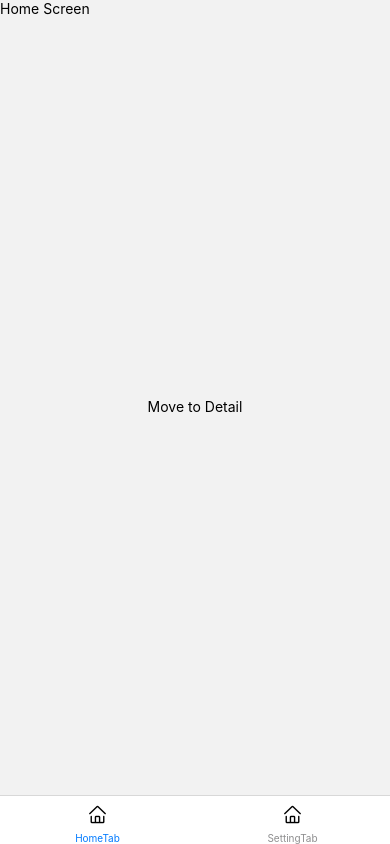
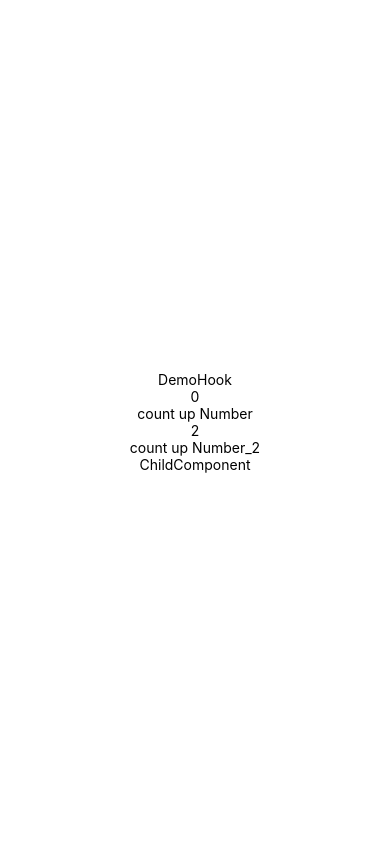
Before and after one commit to DamianHuynh/RN04, a React Native app: screen / in a window 390 px wide. Built offline with nearby package versions, Linux system fonts and the light colour scheme.

Commit message:
React Hook

```diff
--- a/App.js
+++ b/App.js
@@ -25,6 +25,7 @@ import Lifecycle from './src/Lifecycle';
 import DemoCallAPI from './src/DemoCallAPI';
 import LoginScreen from './src/LoginUI';
 import RootApp from './src/Navigation';
+import DemoHook from './src/Hook/DemoHook';
 
 const App = () => {
   return (
@@ -50,7 +51,8 @@ const App = () => {
         {/* <DemoRedux /> */}
         {/* <DemoCallAPI /> */}
         {/* <LoginScreen /> */}
-        <RootApp />
+        {/* <RootApp /> */}
+        <DemoHook />
       </NavigationContainer>
     </Provider>
   );
--- a/babel.config.js
+++ b/babel.config.js
@@ -1,3 +1,4 @@
 module.exports = {
   presets: ['module:metro-react-native-babel-preset'],
+  plugins: ['react-native-reanimated/plugin'],
 };
--- a/index.js
+++ b/index.js
@@ -5,5 +5,6 @@
 import {AppRegistry} from 'react-native';
 import App from './App';
 import {name as appName} from './app.json';
+import 'react-native-gesture-handler';
 
 AppRegistry.registerComponent(appName, () => App);
--- a/package.json
+++ b/package.json
@@ -12,13 +12,16 @@
   },
   "dependencies": {
     "@react-navigation/bottom-tabs": "^6.2.0",
+    "@react-navigation/drawer": "^6.3.1",
     "@react-navigation/native": "^6.0.8",
     "@react-navigation/native-stack": "^6.5.0",
     "axios": "^0.26.0",
     "formik": "^2.2.9",
     "react": "17.0.2",
     "react-native": "0.66.4",
+    "react-native-gesture-handler": "^2.3.1",
     "react-native-linear-gradient": "^2.5.6",
+    "react-native-reanimated": "^2.4.1",
     "react-native-safe-area-context": "^4.1.2",
     "react-native-screens": "^3.13.1",
     "react-native-vector-icons": "^9.0.0",
--- /dev/null
+++ b/src/Hook/ChildComponent.js
@@ -0,0 +1,13 @@
+import {StyleSheet, Text, View} from 'react-native';
+import React, {memo} from 'react';
+
+const ChildComponent = () => {
+  console.log('render ChildComponent');
+  return (
+    <View>
+      <Text>ChildComponent</Text>
+    </View>
+  );
+};
+
+export default memo(ChildComponent);
--- /dev/null
+++ b/src/Hook/DemoHook.js
@@ -0,0 +1,58 @@
+import {StyleSheet, Text, View} from 'react-native';
+import React, {useState, useEffect, useCallback, useMemo} from 'react';
+import ChildComponent from './ChildComponent';
+
+const DemoHook = () => {
+  // const [state, setState] = useState({number: 0, name: 'Name'});
+  const [number, setNumber] = useState(0);
+  const [number_2, setNumber_2] = useState(2);
+  const arrayNumber = useMemo(() => [number, number_2], []);
+
+  const countUp = useCallback(() => {
+    console.log('useCallback', number);
+    setNumber(number + 1);
+  }, [number]);
+
+  const countUp_2 = () => setNumber_2(number_2 + 2);
+  // const changeName = () =>
+  // setState({...state, name: state.name + state.number});
+  // console.log(number);
+
+  useEffect(() => {
+    console.log('componentDidMount');
+  }, []);
+
+  useEffect(() => {
+    console.log('componentDidUpdate', number_2);
+  }, [number_2]);
+
+  return (
+    <View style={styles.container}>
+      <Text>DemoHook</Text>
+      <NumberView number={number} />
+      <Text onPress={countUp}>count up Number</Text>
+      <Text>{number_2}</Text>
+      <Text onPress={countUp_2}>count up Number_2</Text>
+      <ChildComponent countUp={countUp} />
+    </View>
+  );
+};
+
+export default DemoHook;
+
+const NumberView = ({number}) => {
+  useEffect(() => {
+    return () => {
+      console.log('componentWillUnmount');
+    };
+  }, []);
+  return <Text>{number}</Text>;
+};
+
+const styles = StyleSheet.create({
+  container: {
+    flex: 1,
+    justifyContent: 'center',
+    alignItems: 'center',
+  },
+});
--- /dev/null
+++ b/src/Navigation/RootDrawer.js
@@ -0,0 +1,18 @@
+import {Text, View} from 'react-native';
+import React, {Component} from 'react';
+import {createDrawerNavigator} from '@react-navigation/drawer';
+import {HomeScreen, SettingScreen} from '.';
+import RootStack from './RootStack';
+
+const Drawer = createDrawerNavigator();
+
+export default class RootDrawer extends Component {
+  render() {
+    return (
+      <Drawer.Navigator>
+        <Drawer.Screen name="Home-Drawer" component={RootStack} />
+        <Drawer.Screen name="Setting-Drawer" component={SettingScreen} />
+      </Drawer.Navigator>
+    );
+  }
+}
--- /dev/null
+++ b/src/Navigation/RootStack.js
@@ -0,0 +1,21 @@
+import {Text, View} from 'react-native';
+import React, {Component} from 'react';
+import {createNativeStackNavigator} from '@react-navigation/native-stack';
+import {HomeScreen, DetailScreen} from '.';
+
+const Stack = createNativeStackNavigator();
+
+export default class RootStack extends Component {
+  render() {
+    return (
+      <Stack.Navigator screenOptions={{headerShown: false}}>
+        <Stack.Screen name="Home" component={HomeScreen} />
+        <Stack.Screen
+          name="Detail"
+          component={DetailScreen}
+          initialParams={{id: '', message: ''}}
+        />
+      </Stack.Navigator>
+    );
+  }
+}
--- /dev/null
+++ b/src/Navigation/RootTab.js
@@ -0,0 +1,26 @@
+import React, {Component} from 'react';
+import RootStack from './RootStack';
+import AntIcon from 'react-native-vector-icons/AntDesign';
+import {createBottomTabNavigator} from '@react-navigation/bottom-tabs';
+import {SettingScreen} from '.';
+
+const Tab = createBottomTabNavigator();
+
+export default class RootTab extends Component {
+  render() {
+    return (
+      <Tab.Navigator screenOptions={{headerShown: false}}>
+        <Tab.Screen
+          name="HomeTab"
+          component={RootStack}
+          options={{tabBarIcon: () => <AntIcon name="home" size={20} />}}
+        />
+        <Tab.Screen
+          name="SettingTab"
+          component={SettingScreen}
+          options={{tabBarIcon: () => <AntIcon name="home" size={20} />}}
+        />
+      </Tab.Navigator>
+    );
+  }
+}
--- a/src/Navigation/index.js
+++ b/src/Navigation/index.js
@@ -1,17 +1,21 @@
 import {Text, View, SafeAreaView} from 'react-native';
 import React, {Component} from 'react';
-import {createNativeStackNavigator} from '@react-navigation/native-stack';
-import {createBottomTabNavigator} from '@react-navigation/bottom-tabs';
-import AntIcon from 'react-native-vector-icons/AntDesign';
+import RootTab from './RootTab';
+import RootDrawer from './RootDrawer';
 
-class HomeScreen extends Component {
+export class HomeScreen extends Component {
   render() {
-    console.log(JSON.stringify(this.props, null, 2));
     return (
       <SafeAreaView style={{flex: 1}}>
         <Text>Home Screen</Text>
         <View style={{flex: 1, justifyContent: 'center', alignItems: 'center'}}>
-          <Text onPress={() => this.props.navigation.navigate('Detail')}>
+          <Text
+            onPress={() =>
+              this.props.navigation.navigate('Detail', {
+                id: 1,
+                message: 'Hello Route',
+              })
+            }>
             Move to Detail
           </Text>
         </View>
@@ -20,7 +24,7 @@ class HomeScreen extends Component {
   }
 }
 
-class SettingScreen extends Component {
+export class SettingScreen extends Component {
   render() {
     return (
       <SafeAreaView style={{flex: 1}}>
@@ -32,12 +36,19 @@ class SettingScreen extends Component {
     );
   }
 }
-class DetailScreen extends Component {
+export class DetailScreen extends Component {
   render() {
+    console.log(this.props);
+    const {
+      route: {params},
+    } = this.props;
     return (
       <SafeAreaView style={{flex: 1}}>
         <Text>Detail Screen</Text>
         <View style={{flex: 1, justifyContent: 'center', alignItems: 'center'}}>
+          <Text>
+            {params.id} - {params.message}
+          </Text>
           <Text onPress={() => this.props.navigation.push('Detail')}>
             Move another Detail
           </Text>
@@ -51,57 +62,8 @@ class DetailScreen extends Component {
   }
 }
 
-class RootStack extends Component {
+export default class RootApp extends Component {
   render() {
-    return (
-      <Stack.Navigator screenOptions={{headerShown: false}}>
-        <Stack.Screen name="Home" component={HomeScreen} />
-        <Stack.Screen name="Detail" component={DetailScreen} />
-      </Stack.Navigator>
-    );
+    return <RootDrawer />;
   }
 }
-class SettingStack extends Component {
-  render() {
-    return (
-      <Stack.Navigator screenOptions={{headerShown: false}}>
-        <Stack.Screen name="Setting" component={SettingScreen} />
-        <Stack.Screen name="Detail" component={DetailScreen} />
-      </Stack.Navigator>
-    );
-  }
-}
-
-class RootTab extends Component {
-  render() {
-    return (
-      <Tab.Navigator screenOptions={{headerShown: false}}>
-        <Tab.Screen
-          name="HomeTab"
-          component={RootStack}
-          options={{tabBarIcon: () => <AntIcon name="home" size={20} />}}
-        />
-        <Tab.Screen
-          name="SettingTab"
-          component={SettingScreen}
-          options={{tabBarIcon: () => <AntIcon name="home" size={20} />}}
-        />
-      </Tab.Navigator>
-    );
-  }
-}
-
-const Stack = createNativeStackNavigator();
-const Tab = createBottomTabNavigator();
-
-export default class RootApp extends Component {
-  render() {
-    return (
-      // <Stack.Navigator screenOptions={{headerShown: false}}>
-      //   <Stack.Screen name="RootTab" component={RootTab} />
-      //   <Stack.Screen name="Detail" component={DetailScreen} />
-      // </Stack.Navigator>
-      <RootTab />
-    );
-  }
-}
```
Also changed, not shown: src/Hook/BeforeHook.js (added, +29 -0 lines), 2 other files (tests, documents, lock files or other folders).
